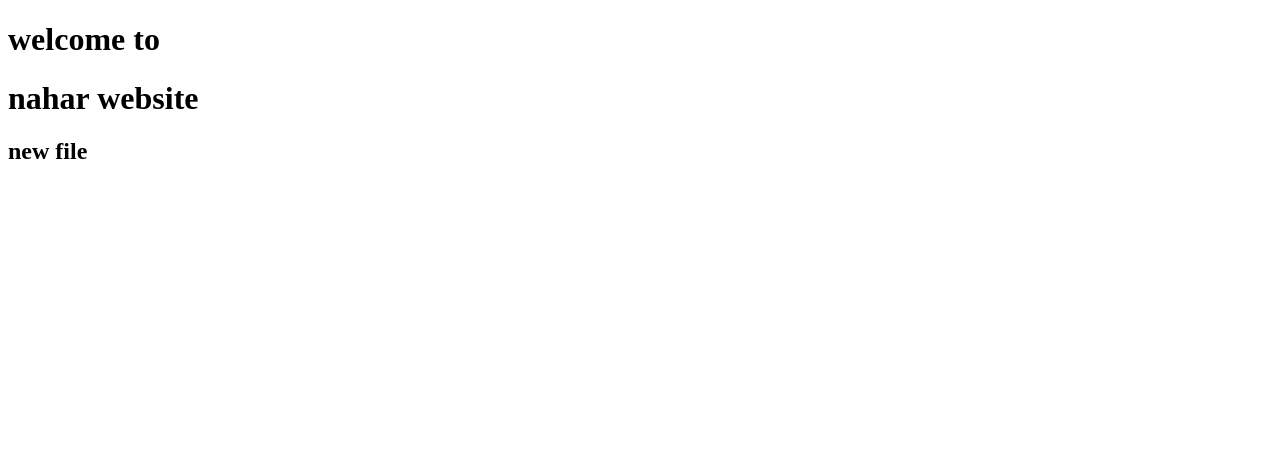
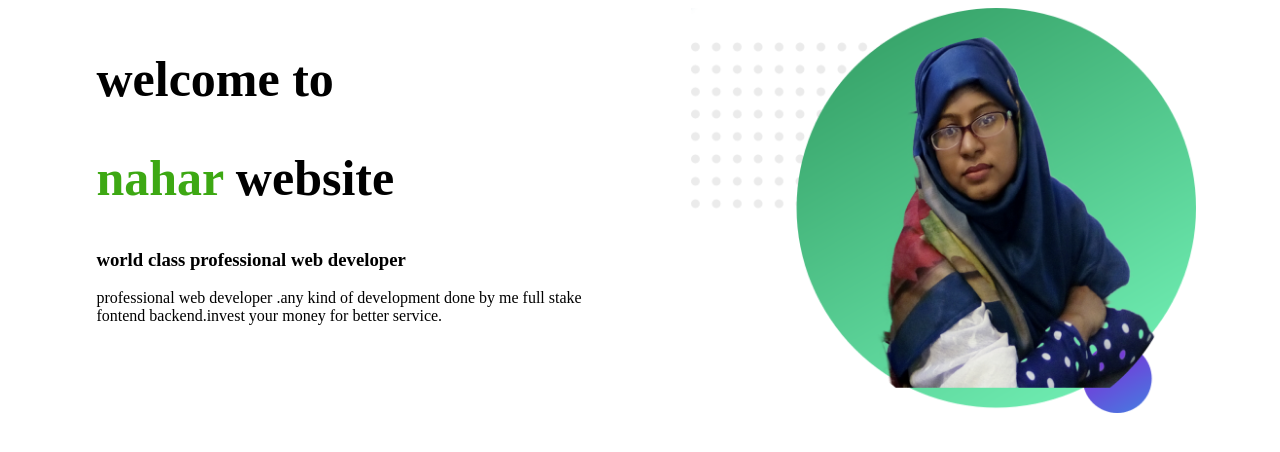
Before and after one commit to minawd/web-portfolio, a plain HTML site: page index.html in a window 1280 px wide. Drawn offline with Linux system fonts and the light colour scheme.

Commit message:
added top section

```diff
--- a/index.html
+++ b/index.html
@@ -4,11 +4,22 @@
     <meta charset="UTF-8">
     <meta name="viewport" content="width=, initial-scale=1.0">
     <title>nahar web developer</title>
+    <link href="https://fonts.googleapis.com/css?family=Noto+Sans&display=swap" rel="stylesheet">
     <link rel="stylesheet" href="style.css">
 </head>
 <body>
-    <h1> welcome to</h1>
-    <h1>nahar website</h1>
-    <h2>new file</h2>
+   <section>
+       <div class="half-width">
+           <h1> welcome to</h1>
+        <h1><span class="name">nahar</span> website</h1>
+        <h3>world class professional web developer</h3>
+        <p>professional web developer .any kind of development done by me full stake fontend backend.invest your money for better service.</p></div>
+        <div class="half-width">
+               <img src="images/profile.png">
+               </div>
+
+        </section>
+
+
 </body>
 </html>
--- a/style.css
+++ b/style.css
@@ -0,0 +1,13 @@
+body{
+font-family: 'Noto Sans', ;}
+h1{font-size: 50px;}
+.name{color: rgb(61, 168, 19);}
+.half-width{
+    width:40%;
+    float: left;
+    margin-left: 5%;
+    padding-left: 2%;
+}
+.half-width img{
+    width:100%;
+}
```
Also changed, not shown: images/Folder c 140.jpg (added), images/profile.png (added).
